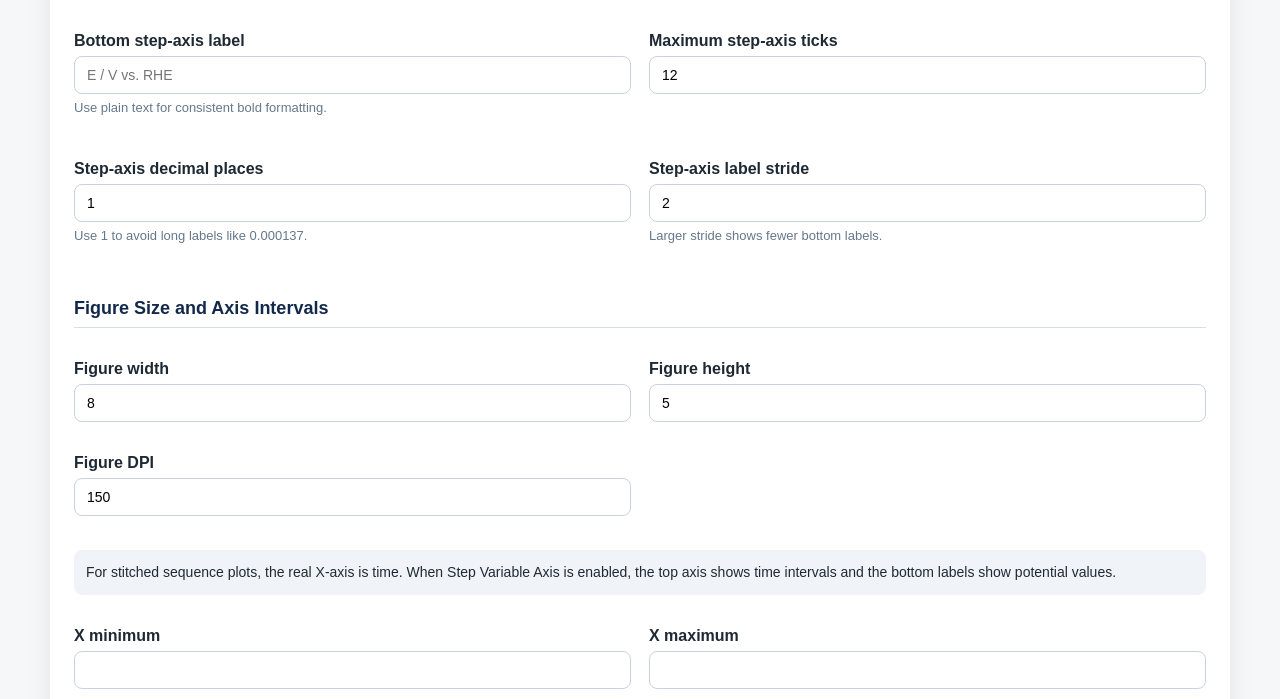
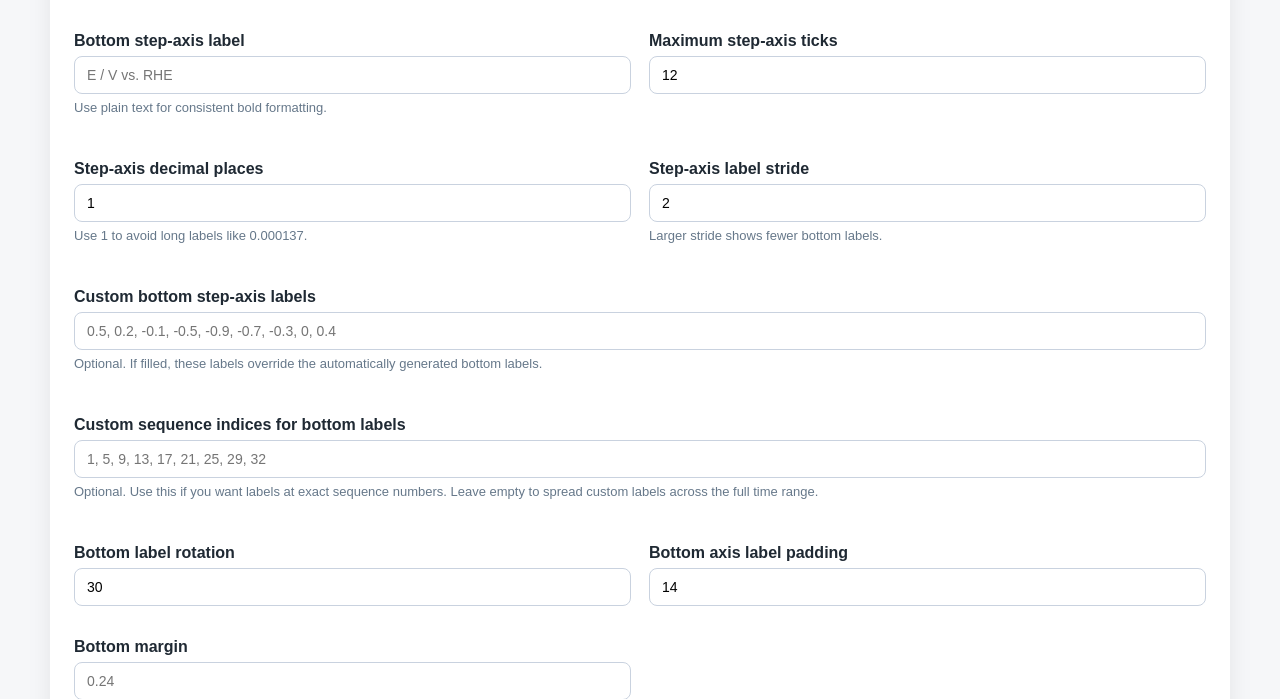
Before and after one commit to ZJYang-96485/Autoplot-OriginPro-EChem, a Flask app: page / in a window 1280 px wide. Shown: the part 4972-5671 px from the top of the page. Run offline with Flask 3, Linux system fonts and the light colour scheme.

Commit message:
Update for plotting

```diff
--- a/app.py
+++ b/app.py
@@ -131,6 +131,26 @@ def format_step_value(value, decimal_places):
         text = "0"
 
     return text
+
+
+def parse_csv_text(value):
+    if value in [None, ""]:
+        return []
+
+    return [item.strip() for item in str(value).split(",") if item.strip()]
+
+
+def parse_csv_ints(value):
+    items = parse_csv_text(value)
+    numbers = []
+
+    for item in items:
+        try:
+            numbers.append(int(item))
+        except ValueError:
+            continue
+
+    return numbers
 
 
 def apply_axis_limits(axis, axis_name, minimum=None, maximum=None):
@@ -772,7 +792,11 @@ def setup_step_axis(
     step_axis_label,
     max_ticks,
     decimal_places,
-    label_stride
+    label_stride,
+    custom_labels,
+    custom_indices,
+    label_rotation,
+    label_pad
 ):
     if step_value_col in [None, "", "none"]:
         return None
@@ -788,35 +812,82 @@ def setup_step_axis(
     if data.empty:
         return None
 
-    ticks = []
-    labels = []
-
-    for _, group in data.groupby(sequence_col, sort=True):
+    records = []
+
+    for sequence_value, group in data.groupby(sequence_col, sort=True):
         x_value = pd.to_numeric(group[x_col], errors="coerce").mean()
         step_value = pd.to_numeric(group[step_value_col], errors="coerce").mean()
 
         if pd.notna(x_value) and pd.notna(step_value):
-            ticks.append(x_value)
-            labels.append(format_step_value(step_value, decimal_places))
+            records.append({
+                "sequence": sequence_value,
+                "x": x_value,
+                "label": format_step_value(step_value, decimal_places)
+            })
+
+    if not records:
+        return None
+
+    custom_labels = parse_csv_text(custom_labels)
+    custom_indices = parse_csv_ints(custom_indices)
+
+    if custom_indices:
+        selected_records = []
+
+        for record in records:
+            try:
+                sequence_as_int = int(record["sequence"])
+            except (TypeError, ValueError):
+                continue
+
+            if sequence_as_int in custom_indices:
+                selected_records.append(record)
+
+        ticks = [record["x"] for record in selected_records]
+
+        if custom_labels:
+            labels = custom_labels[:len(ticks)]
+
+            if len(labels) < len(ticks):
+                labels += [record["label"] for record in selected_records[len(labels):]]
+        else:
+            labels = [record["label"] for record in selected_records]
+
+    elif custom_labels:
+        n_labels = min(len(custom_labels), len(records))
+
+        if n_labels == 1:
+            selected_positions = [0]
+        else:
+            selected_positions = [
+                round(i * (len(records) - 1) / (n_labels - 1))
+                for i in range(n_labels)
+            ]
+
+        selected_records = [records[index] for index in selected_positions]
+        ticks = [record["x"] for record in selected_records]
+        labels = custom_labels[:n_labels]
+
+    else:
+        max_ticks = max(2, max_ticks)
+        label_stride = max(1, label_stride)
+
+        if len(records[::label_stride]) > max_ticks:
+            label_stride = max(label_stride, int((len(records) + max_ticks - 1) / max_ticks))
+
+        selected_records = records[::label_stride]
+        ticks = [record["x"] for record in selected_records]
+        labels = [record["label"] for record in selected_records]
 
     if not ticks:
         return None
 
-    max_ticks = max(2, max_ticks)
-    label_stride = max(1, label_stride)
-
-    if len(ticks[::label_stride]) > max_ticks:
-        label_stride = max(label_stride, int((len(ticks) + max_ticks - 1) / max_ticks))
-
-    ticks = ticks[::label_stride]
-    labels = labels[::label_stride]
-
     top_axis = ax.secondary_xaxis("top")
     top_axis.set_xlabel(x_label if x_label else x_col)
 
     ax.set_xticks(ticks)
-    ax.set_xticklabels(labels, rotation=30, ha="right")
-    ax.set_xlabel(step_axis_label if step_axis_label else step_value_col)
+    ax.set_xticklabels(labels, rotation=label_rotation, ha="right")
+    ax.set_xlabel(step_axis_label if step_axis_label else step_value_col, labelpad=label_pad)
 
     return top_axis
 
@@ -891,7 +962,12 @@ def create_plot(
     y_major_interval,
     y_minor_interval,
     step_axis_decimal_places,
-    step_axis_label_stride
+    step_axis_label_stride,
+    step_axis_custom_labels,
+    step_axis_custom_indices,
+    step_axis_label_rotation,
+    step_axis_label_pad,
+    bottom_margin
 ):
     dataset = get_dataset(dataset_id)
 
@@ -996,6 +1072,9 @@ def create_plot(
 
     step_axis_decimal_places = clamp_int(step_axis_decimal_places, 1, 0, 6)
     step_axis_label_stride = clamp_int(step_axis_label_stride, 2, 1, 100)
+    step_axis_label_rotation = clamp_float(step_axis_label_rotation, 30, 0, 90)
+    step_axis_label_pad = clamp_float(step_axis_label_pad, 14, 0, 80)
+    bottom_margin = optional_float(bottom_margin)
 
     fig, ax = plt.subplots(figsize=(figure_width, figure_height), dpi=figure_dpi)
     axis_df = df
@@ -1142,7 +1221,11 @@ def create_plot(
             step_axis_label=step_axis_label,
             max_ticks=step_axis_max_ticks,
             decimal_places=step_axis_decimal_places,
-            label_stride=step_axis_label_stride
+            label_stride=step_axis_label_stride,
+            custom_labels=step_axis_custom_labels,
+            custom_indices=step_axis_custom_indices,
+            label_rotation=step_axis_label_rotation,
+            label_pad=step_axis_label_pad
         )
 
     if plot_title:
@@ -1167,7 +1250,10 @@ def create_plot(
         title_size=title_size
     )
 
-    ax.tick_params(axis="x", rotation=30)
+    if use_step_axis:
+        ax.tick_params(axis="x", rotation=step_axis_label_rotation)
+    else:
+        ax.tick_params(axis="x", rotation=30)
 
     if secondary_axis is not None:
         style_secondary_axis(
@@ -1231,6 +1317,9 @@ def create_plot(
         plt.tight_layout(rect=[0, 0.08, 1, 1])
     else:
         plt.tight_layout()
+
+    if bottom_margin is not None:
+        fig.subplots_adjust(bottom=bottom_margin)
 
     output_name = f"plot_{uuid.uuid4().hex[:12]}.png"
     output_path = PLOT_DIR / output_name
@@ -1634,6 +1723,11 @@ def plot():
     step_axis_max_ticks = request.form.get("step_axis_max_ticks", 12)
     step_axis_decimal_places = request.form.get("step_axis_decimal_places", 1)
     step_axis_label_stride = request.form.get("step_axis_label_stride", 2)
+    step_axis_custom_labels = request.form.get("step_axis_custom_labels", "").strip()
+    step_axis_custom_indices = request.form.get("step_axis_custom_indices", "").strip()
+    step_axis_label_rotation = request.form.get("step_axis_label_rotation", 30)
+    step_axis_label_pad = request.form.get("step_axis_label_pad", 14)
+    bottom_margin = request.form.get("bottom_margin", "")
 
     line_order = request.form.get("line_order", "original")
     show_markers = request.form.get("show_markers") == "on"
@@ -1722,6 +1816,11 @@ def plot():
         "step_axis_max_ticks": step_axis_max_ticks,
         "step_axis_decimal_places": step_axis_decimal_places,
         "step_axis_label_stride": step_axis_label_stride,
+        "step_axis_custom_labels": step_axis_custom_labels,
+        "step_axis_custom_indices": step_axis_custom_indices,
+        "step_axis_label_rotation": step_axis_label_rotation,
+        "step_axis_label_pad": step_axis_label_pad,
+        "bottom_margin": bottom_margin,
         "line_order": line_order,
         "show_markers": show_markers,
         "show_legend": show_legend,
@@ -1837,7 +1936,12 @@ def plot():
             y_major_interval=y_major_interval,
             y_minor_interval=y_minor_interval,
             step_axis_decimal_places=step_axis_decimal_places,
-            step_axis_label_stride=step_axis_label_stride
+            step_axis_label_stride=step_axis_label_stride,
+            step_axis_custom_labels=step_axis_custom_labels,
+            step_axis_custom_indices=step_axis_custom_indices,
+            step_axis_label_rotation=step_axis_label_rotation,
+            step_axis_label_pad=step_axis_label_pad,
+            bottom_margin=bottom_margin
         )
     except Exception as error:
         flash(str(error))
--- a/templates/index.html
+++ b/templates/index.html
@@ -484,12 +484,11 @@
                     <li>X label: <code>t / min</code></li>
                     <li>Y label: <code>j / mA cm⁻²</code></li>
                     <li>Step-axis label: <code>E / V vs. RHE</code></li>
+                    <li>Custom bottom labels: <code>0.5, 0.2, -0.1, -0.5, -0.9, -0.7, -0.3, 0, 0.4</code></li>
                     <li>Figure size: 8.2 × 5.3</li>
                     <li>X scale: 0 to 160, major interval 10</li>
                     <li>Y scale: -100 to 5, major interval 20</li>
-                    <li>Step label decimals: 1</li>
-                    <li>Ticks inward on all sides</li>
-                    <li>Full frame on</li>
+                    <li>Bottom margin: 0.24</li>
                 </ul>
             </div>
         </section>
@@ -700,6 +699,34 @@
                         <label for="step_axis_label_stride">Step-axis label stride</label>
                         <input type="number" id="step_axis_label_stride" name="step_axis_label_stride" min="1" max="100" step="1" value="{{ form_state.step_axis_label_stride or '2' }}">
                         <p class="hint">Larger stride shows fewer bottom labels.</p>
+                    </div>
+
+                    <div class="form-grid-full">
+                        <label for="step_axis_custom_labels">Custom bottom step-axis labels</label>
+                        <input type="text" id="step_axis_custom_labels" name="step_axis_custom_labels" value="{{ form_state.step_axis_custom_labels or '' }}" placeholder="0.5, 0.2, -0.1, -0.5, -0.9, -0.7, -0.3, 0, 0.4">
+                        <p class="hint">Optional. If filled, these labels override the automatically generated bottom labels.</p>
+                    </div>
+
+                    <div class="form-grid-full">
+                        <label for="step_axis_custom_indices">Custom sequence indices for bottom labels</label>
+                        <input type="text" id="step_axis_custom_indices" name="step_axis_custom_indices" value="{{ form_state.step_axis_custom_indices or '' }}" placeholder="1, 5, 9, 13, 17, 21, 25, 29, 32">
+                        <p class="hint">Optional. Use this if you want labels at exact sequence numbers. Leave empty to spread custom labels across the full time range.</p>
+                    </div>
+
+                    <div>
+                        <label for="step_axis_label_rotation">Bottom label rotation</label>
+                        <input type="number" id="step_axis_label_rotation" name="step_axis_label_rotation" min="0" max="90" step="1" value="{{ form_state.step_axis_label_rotation or '30' }}">
+                    </div>
+
+                    <div>
+                        <label for="step_axis_label_pad">Bottom axis label padding</label>
+                        <input type="number" id="step_axis_label_pad" name="step_axis_label_pad" min="0" max="80" step="1" value="{{ form_state.step_axis_label_pad or '14' }}">
+                    </div>
+
+                    <div>
+                        <label for="bottom_margin">Bottom margin</label>
+                        <input type="number" id="bottom_margin" name="bottom_margin" min="0.05" max="0.5" step="0.01" value="{{ form_state.bottom_margin or '' }}" placeholder="0.24">
+                        <p class="hint">Use 0.20–0.30 if bottom labels are crowded or clipped.</p>
                     </div>
 
                     <div class="form-grid-full">
@@ -1264,6 +1291,7 @@
                     <li>For stitched sequential data, use X = global_time_min.</li>
                     <li>After conversion, use Y = j_mA_cm2 and step value = E_RHE.</li>
                     <li>To show potential labels on the bottom axis, enable Step Variable Axis.</li>
+                    <li>Use custom bottom labels when remaking a published figure.</li>
                     <li>For paper-style plots, use full frame and inward ticks on all four sides.</li>
                     <li>Do not use secondary curve mode together with group, summary, or step-axis mode.</li>
                 </ul>
```
Also changed, not shown: static/generated_plots/plot_f7dd745261c1.png (added).
